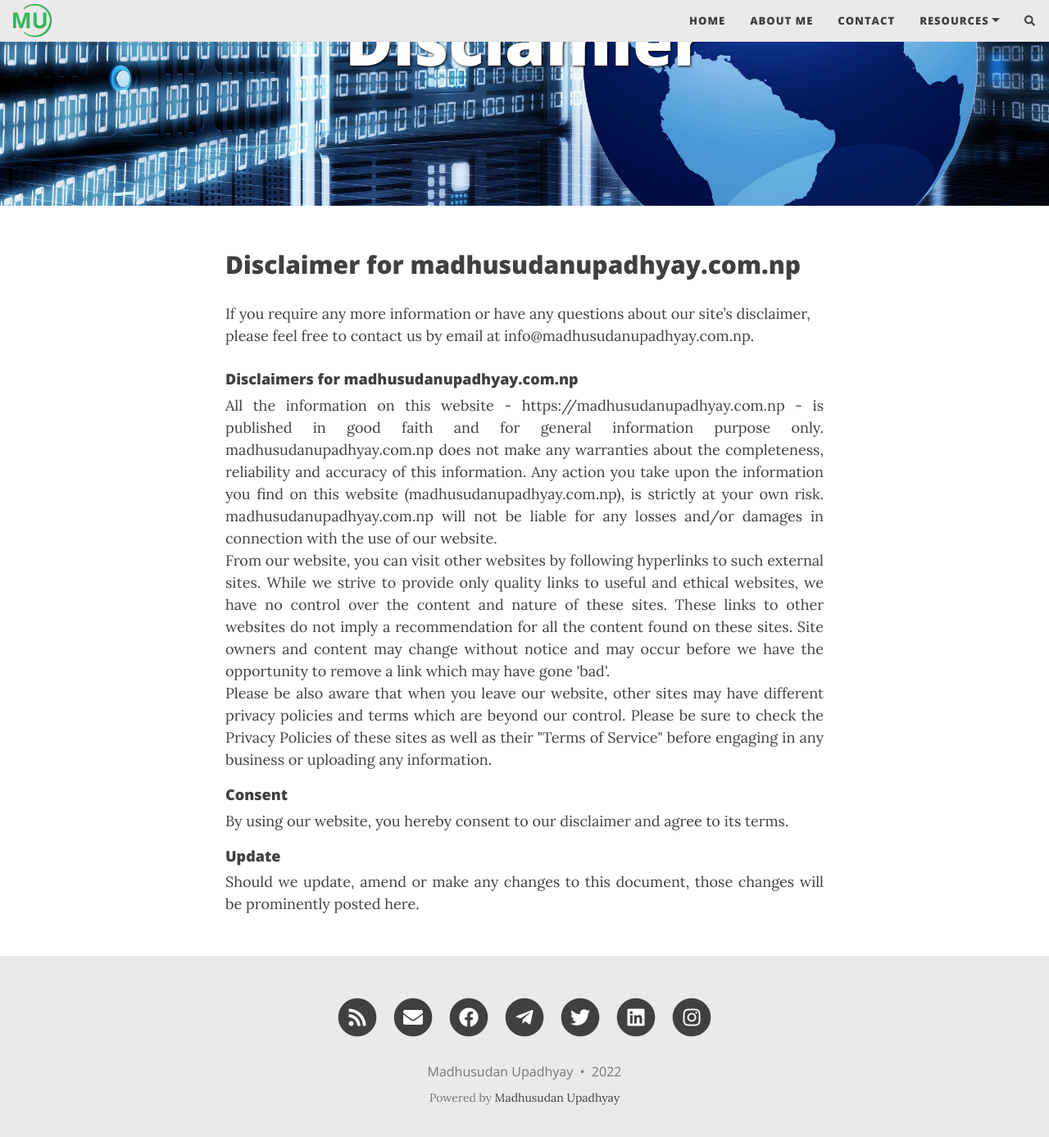
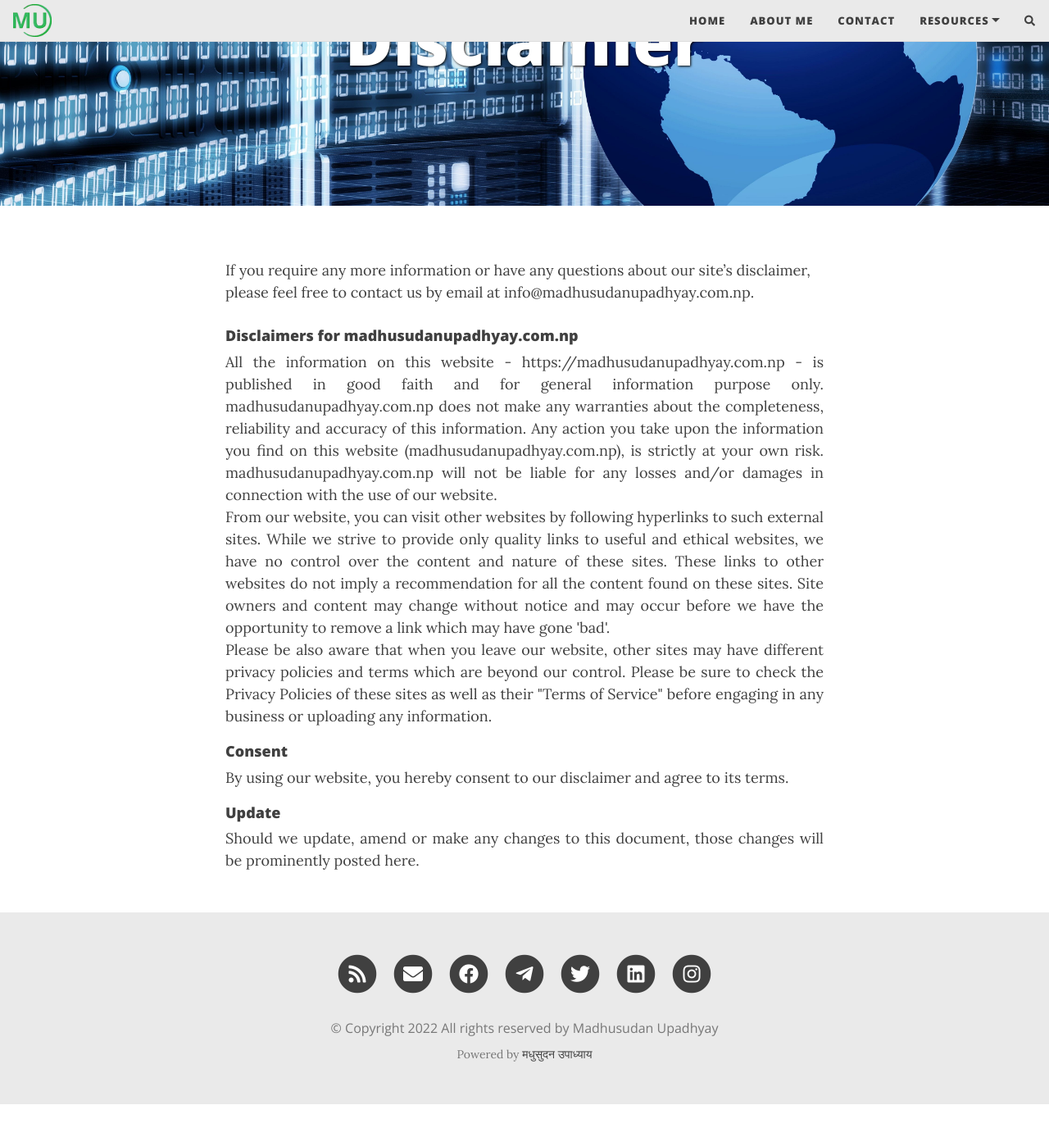
Before and after one commit to adwithme/adwithme.github.io, a Jekyll site: the page built from Dis.md, in a window 1280 px wide and 1400 px high, scrolled down 236 px. Shown: the top 1387 px of the window at 82% size. Built offline with Jekyll 4.4.1, drawn with Linux system fonts in a browser that asks for light colours; nearby versions of some CDN libraries; comment, search, counter and statistics services are not loaded; after the commit the page ends 1583 px from its top, so only the background shows below that.

Commit message:
Page and footer Update

```diff
--- a/Dis.md
+++ b/Dis.md
@@ -5,7 +5,7 @@ subtitle:
 cover-img: /img/policy.jpg
 ---
 
-## Disclaimer for madhusudanupadhyay.com.np
+
 If you require any more information or have any questions about our site's disclaimer, please feel free to contact us by email at info@madhusudanupadhyay.com.np.
 
 #### Disclaimers for madhusudanupadhyay.com.np
--- a/_includes/footer.html
+++ b/_includes/footer.html
@@ -11,11 +11,13 @@
         </div>
       {% endif %}
       <p class="copyright text-muted">
+        © Copyright
+        {{ site.time | date: '%Y' }}
+        All rights reserved by
       {% if site.author %}
         {{ site.author }}
-        &nbsp;&bull;&nbsp;
+
       {% endif %}
-      {{ site.time | date: '%Y' }}
 
       {% if site.url-pretty %}
         &nbsp;&bull;&nbsp;
@@ -33,7 +35,7 @@
 
       {% unless site.remove-ads %}<p class="theme-by text-muted">
         Powered by
-        <a href="https://Madhusudanupadhyay.com.np">Madhusudan Upadhyay</a>
+        <a href="https://Madhusudanupadhyay.com.np">मधुसुदन उपाध्याय</a>
       </p>{% endunless %}
       </div>
     </div>
```
Also changed, not shown: privacy.md (+2 -3 lines), terms.md (+1 -1 lines).
